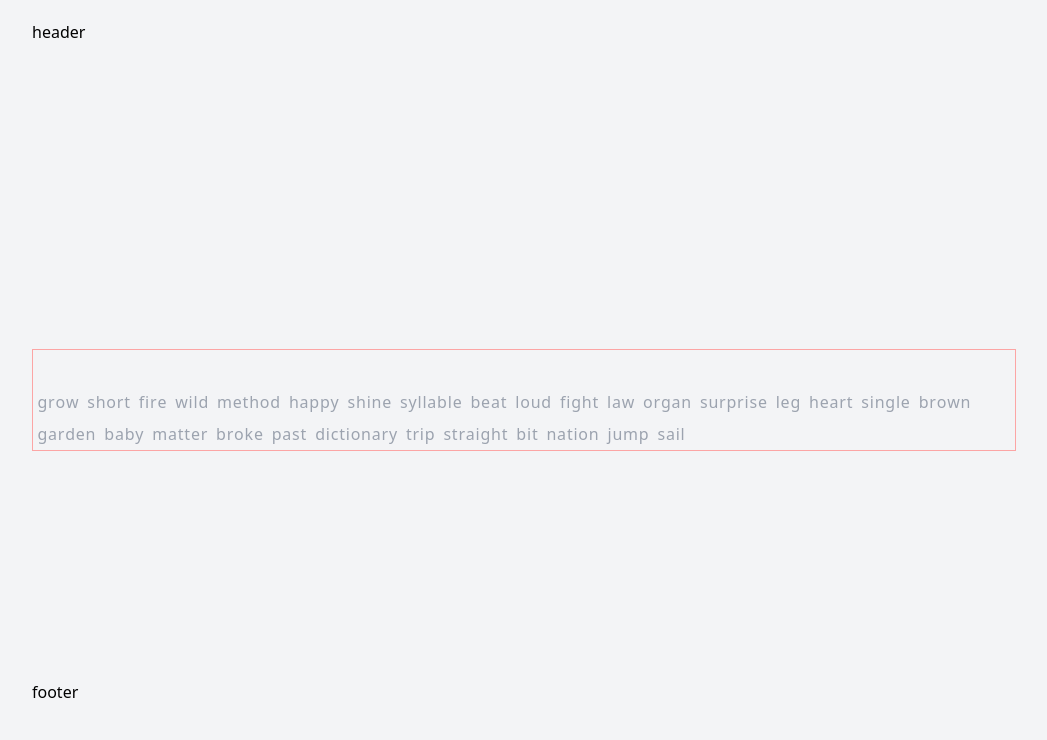
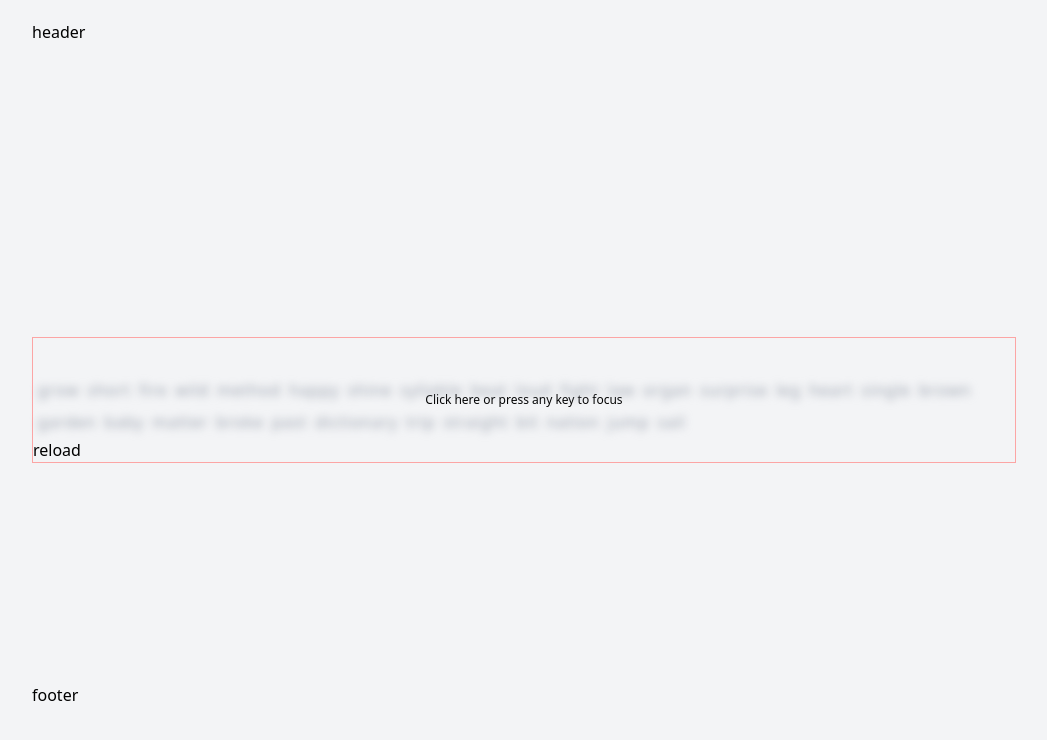
Before and after one commit to hamzahraihan/typingtest, a React (Vite) app: page / in a window 1280 px wide. Shown: the top 740 px of the page, without its empty margins (116-1163 px from the left). Built offline with nearby package versions, Linux system fonts and the light colour scheme.

Commit message:
Add focus state and overlay to TypingTest
Introduces an isFocus state to manage input focus, displays an overlay prompt when not focused, and applies blur effect to words. Refactors keyboard event handling and updates input and word status visibility based on focus.

```diff
--- a/src/components/typing-test.tsx
+++ b/src/components/typing-test.tsx
@@ -1,4 +1,4 @@
-import { useEffect, useMemo } from "react";
+import { useEffect, useMemo, useState } from "react";
 import { RandomWords } from "../utils/random-words.ts";
 import { Word } from "./word.tsx";
 import { useWordContext } from "../context/word-store-context.ts";
@@ -10,12 +10,16 @@ export const TypingTest = ({
 }: {
   inputRef: React.RefObject<HTMLInputElement | null>;
 }) => {
+  const [isFocus, setIsFocus] = useState(false);
+  console.log(isFocus);
+
   const inputWord = useWordContext((state) => state.inputWord);
   const setInputWord = useWordContext((state) => state.setInputWord);
   const currentWordIndex = useWordContext((state) => state.currentWordIndex);
   const setCurrentWordIndex = useWordContext(
     (state) => state.setCurrentWordIndex,
   );
+
   const typedWords = useWordContext((state) => state.typedWords);
   const setTypedWords = useWordContext((state) => state.setTypedWords);
 
@@ -36,20 +40,42 @@ export const TypingTest = ({
   });
 
   useEffect(() => {
-    window.addEventListener("keydown", keyboardEvent.handleKeyDown);
-    return () =>
-      window.removeEventListener("keydown", keyboardEvent.handleKeyDown);
+    window.addEventListener("keydown", keyboardEvent.onFocus);
+    return () => {
+      window.removeEventListener("keydown", keyboardEvent.onFocus);
+    };
   }, [keyboardEvent, inputRef]);
-  const inputFocus = inputRef.current === document.activeElement;
 
   return (
-    <div className="flex flex-col">
+    <div className="flex flex-col relative">
+      {!isFocus && (
+        <div className="flex justify-center items-center absolute h-full w-full ">
+          <p className="text-xs">Click here or press any key to focus</p>
+        </div>
+      )}
+      <input
+        id="input"
+        type="text"
+        ref={inputRef}
+        value={inputWord}
+        onChange={(e) => setInputWord(e.target.value)}
+        className="h-full w-full z-10 opacity-0 absolute"
+        minLength={0}
+        maxLength={20}
+        onFocus={() => setIsFocus(true)}
+        onBlur={() => setTimeout(() => setIsFocus(false), 1000)}
+        autoComplete="off"
+      />
+      <div className="absolute hidden">{inputWord}</div>
       <WordStatus
         typedWordsLength={typedWords.length}
         randomWordsLength={randomWords.length}
-        className={inputFocus ? "opacity-100" : "opacity-0"}
+        className={isFocus ? "opacity-100" : "opacity-0"}
       />
-      <div id="letter" className="flex flex-wrap">
+      <div
+        id="letter"
+        className={`${isFocus ? "blur-0" : "blur-sm"} duration-100 flex flex-wrap`}
+      >
         {randomWords.map((word, i) => {
           const isCurrent = i === currentWordIndex;
           return (
@@ -65,6 +91,7 @@ export const TypingTest = ({
           );
         })}
       </div>
+      <div>reload</div>
     </div>
   );
 };
```
